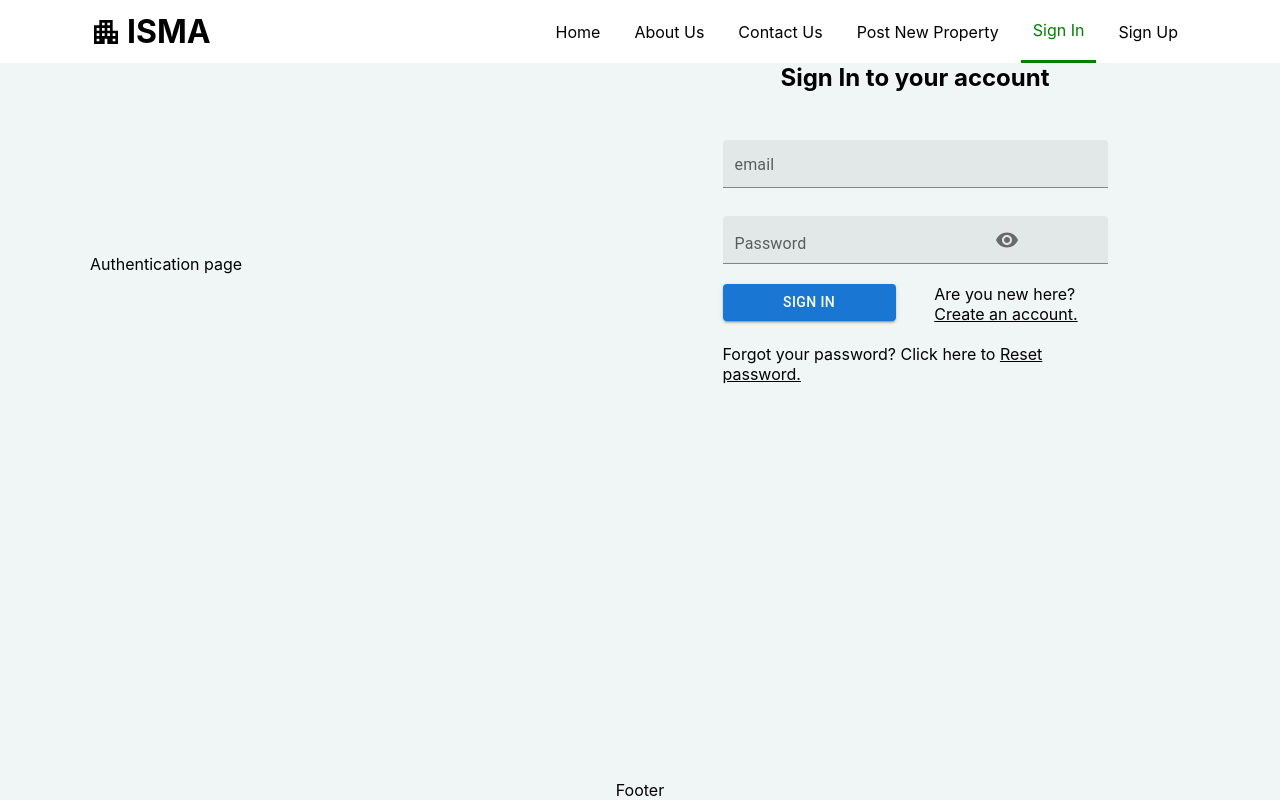
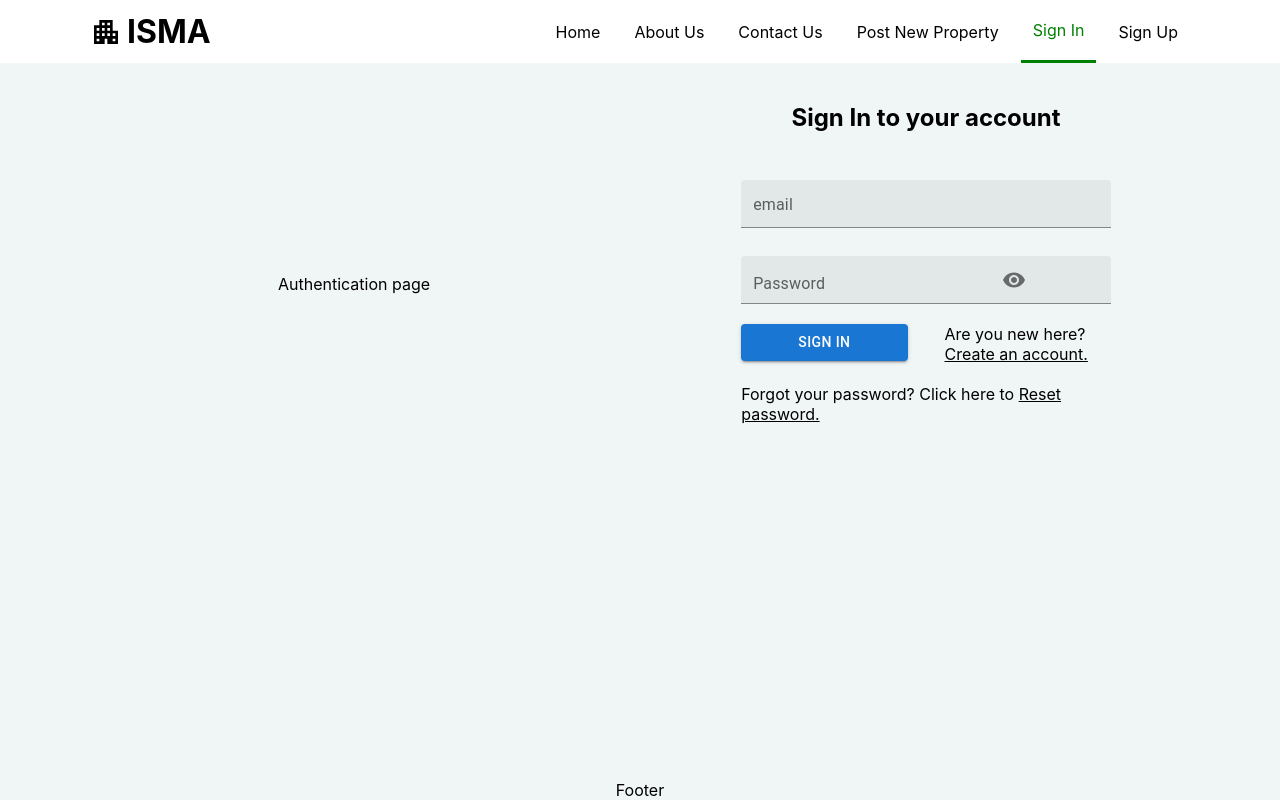
Before and after one commit to hirwajeaneric/apartment-sharing-web-app, a React (Create React App) app: page /signin in a window 1280 px wide. Built offline with nearby package versions, Linux system fonts and the light colour scheme.

Commit message:
More auth page adjustments

```diff
--- a/src/components/styled-components/authenticationPages.jsx
+++ b/src/components/styled-components/authenticationPages.jsx
@@ -109,14 +109,14 @@ export const AuthenticationPageContainer = styled.div`
 `;
 
 export const InnerContainer = styled.div`
-    width: 50%;
+    width: 100%;
     display: flex;
     flex-direction: column;
     align-items: center;
     justify-content: flex-start;
 
     h2 {
-        margin-bottom: 40px;
+        margin: 40px 0;
     }
 
     @media (max-width: 1080px) {
@@ -124,11 +124,15 @@ export const InnerContainer = styled.div`
     }
 
     @media (max-width: 768px) {
-
+        h2 {
+            margin: 20px 0;
+        }
     }
 
     @media (max-width: 480px) {
-
+        h2 {
+            margin: 20px 0;
+        }
     }
 `;
 
--- a/src/components/styled-components/generalComponents.jsx
+++ b/src/components/styled-components/generalComponents.jsx
@@ -117,6 +117,44 @@ export const TwoSidedContainer = styled.div`
     }
 `;
 
+export const LeftContainer = styled.div`
+    display: flex;
+    justify-content: center;
+    align-items: center;
+    width: 48%;
+
+    @media (max-width: 1080px) {
+
+    }
+
+    @media (max-width: 768px) {
+        width: 100%;
+    }
+
+    @media (max-width: 480px) {
+        width: 100%;
+    }
+`;
+
+export const RightContainer = styled.div`
+    display: flex;
+    justify-content: center;
+    align-items: center;
+    width: 48%;
+
+    @media (max-width: 1080px) {
+
+    }
+
+    @media (max-width: 768px) {
+        width: 100%;
+    }
+
+    @media (max-width: 480px) {
+        width: 100%;
+    }
+`;
+
 export const ThreeSidedContainer = styled.div`
     display: flex;
     justify-content: space-between;
@@ -146,7 +184,7 @@ export const PageWithSideBarContainer = styled.div`
         width: 70%;
     }
 
-    &.righttSide {
+    &.rightSide {
         width: 28%;
     }
 
--- a/src/pages/authentication/Auth.jsx
+++ b/src/pages/authentication/Auth.jsx
@@ -1,14 +1,18 @@
 import React from 'react'
 import { Outlet } from 'react-router-dom'
-import { FullWidthContainer, PageSizedContainer, TwoSidedContainer } from '../../components/styled-components/generalComponents'
+import { FullWidthContainer, LeftContainer, PageSizedContainer, RightContainer, TwoSidedContainer } from '../../components/styled-components/generalComponents'
 
 export default function Auth() {
   return (
     <FullWidthContainer>
         <PageSizedContainer>
             <TwoSidedContainer>
-                <div>Authentication page</div>
-                <Outlet />
+                <LeftContainer>
+                    <div>Authentication page</div>
+                </LeftContainer>
+                <RightContainer>
+                    <Outlet />
+                </RightContainer>
             </TwoSidedContainer>
         </PageSizedContainer>
     </FullWidthContainer>
```
